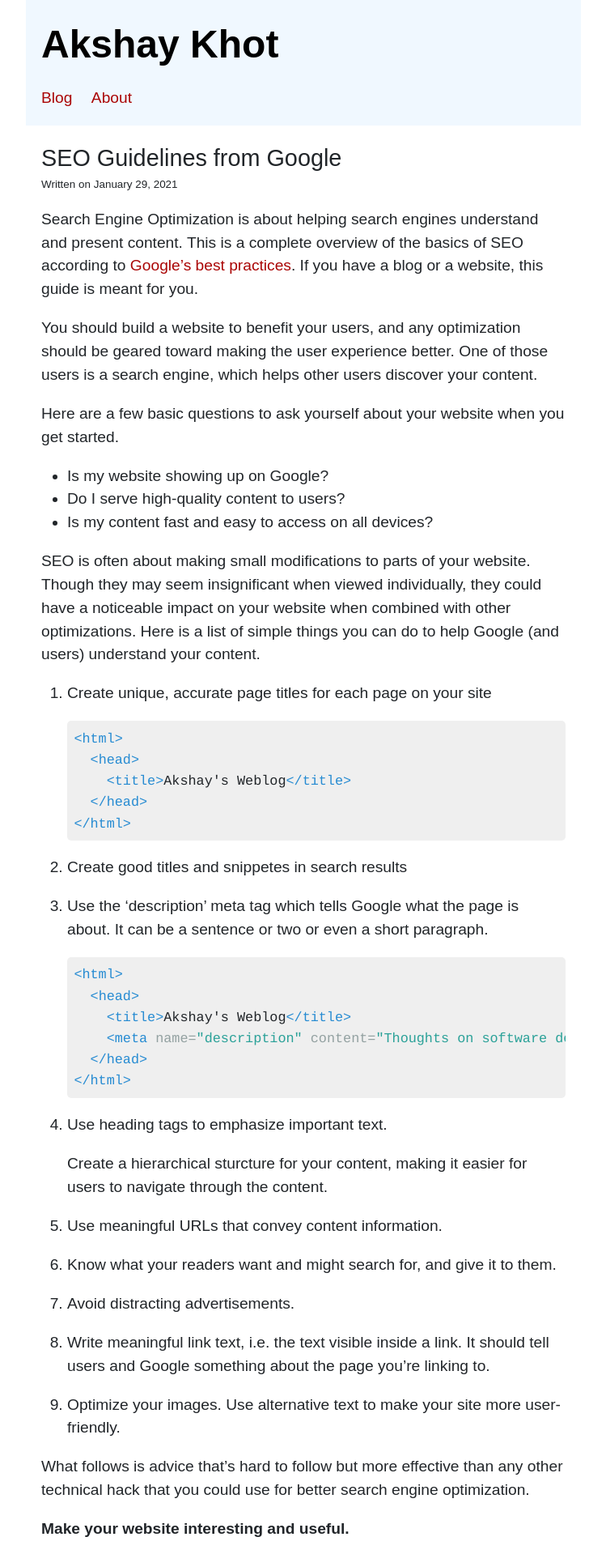
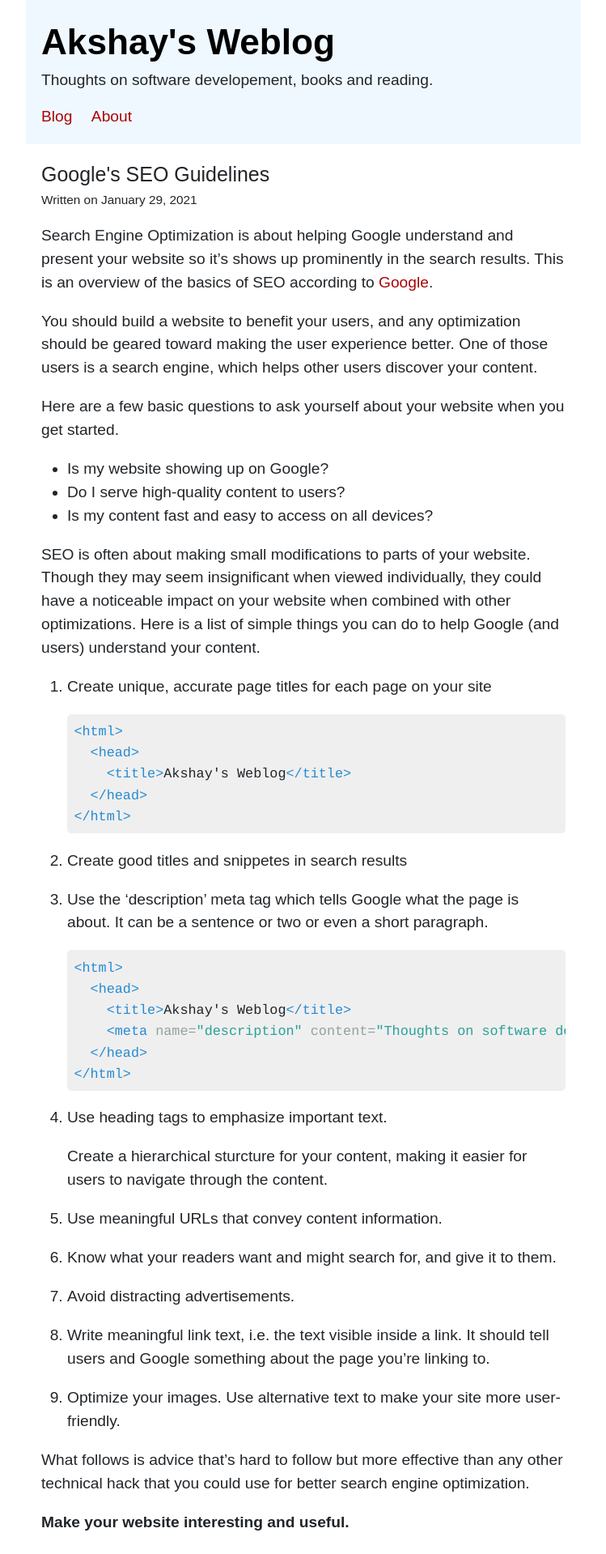
Before and after one commit to akshayKhot/akshayKhot.github.io, a Jekyll site: the page built from _posts/2021-1-29-seo-tips-from-google.md, in a window 1280 px wide. Shown: the top 1919 px of the page at 81% size, without its empty margins (265-1014 px from the left). Built offline with Jekyll 4.4.1, drawn with Linux system fonts in a browser that asks for light colours; comment, search, counter and statistics services are not loaded.

Commit message:
Add description

```diff
--- a/_config.yml
+++ b/_config.yml
@@ -3,10 +3,10 @@
 #
 
 # Name of your site (displayed in the header)
-name: Akshay Khot
+name: Akshay's Weblog
 
 # Short bio or description (displayed in the header)
-description:
+description: Thoughts on software developement, books and reading.
 
 # URL of your avatar or profile pic (you could use your GitHub profile pic)
 avatar: https://avatars0.githubusercontent.com/u/14203386?s=460&u=3061e1e9e2ea35cb1ac0657f4c2ec8d060fb77c1&v=4
--- a/_posts/2021-1-29-seo-tips-from-google.md
+++ b/_posts/2021-1-29-seo-tips-from-google.md
@@ -1,9 +1,9 @@
 ---
 layout: post
-title: SEO Guidelines from Google
+title: Google's SEO Guidelines
 ---
 
-Search Engine Optimization is about helping search engines understand and present content. This is a complete overview of the basics of SEO according to [Google's best practices](https://developers.google.com/search/docs/beginner/seo-starter-guide). If you have a blog or a website, this guide is meant for you.
+Search Engine Optimization is about helping Google understand and present your website so it's shows up prominently in the search results. This is an overview of the basics of SEO according to [Google](https://developers.google.com/search/docs/beginner/seo-starter-guide).
 
 You should build a website to benefit your users, and any optimization should be geared toward making the user experience better. One of those users is a search engine, which helps other users discover your content.
 
--- a/style.scss
+++ b/style.scss
@@ -38,7 +38,7 @@ header {
 
   div.site-info {
     div.site-name {
-      font-size: 2.5em;
+      font-size: 2.3em;
       font-weight: bold;
     }
 
@@ -65,8 +65,8 @@ main {
     margin-bottom: 2em;
 
     .post-title {
-      font-size: 1.5em;
-      font-weight: 400;
+      font-size: 1.3em;
+      font-weight: 300;
       a {
         color: #000;
       }
@@ -89,7 +89,7 @@ main {
     }
 
     div.date {
-      font-size: 0.7em;
+      font-size: 0.8em;
       margin-bottom: 1em;
     }
 
```
